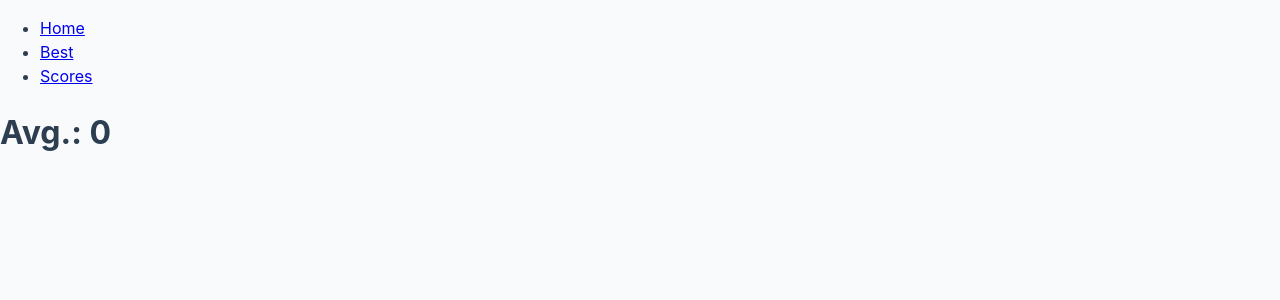
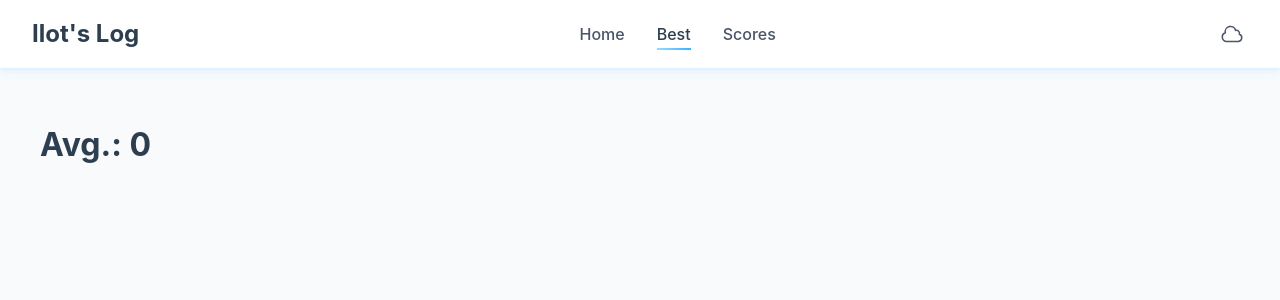
Before and after one commit to dodok8/Ilots-log, a SvelteKit app: page /best in a window 1280 px wide. Shown: the top 300 px of the page. Built offline with nearby package versions, Linux system fonts and the light colour scheme.

Commit message:
💄 add: Implement header component and update layout structure

```diff
--- a/src/routes/+layout.svelte
+++ b/src/routes/+layout.svelte
@@ -1,24 +1,29 @@
 <script lang="ts">
 	let { children } = $props();
-	import { page } from '$app/state';
+
 	import 'normalize.css';
 	import '../app.css';
+	import Header from './Header.svelte';
 </script>
 
 <nav>
-	<ul>
-		<li aria-current={page.url.pathname === '/' ? 'page' : undefined}>
-			<a href="/">Home</a>
-		</li>
-		<li aria-current={page.url.pathname === '/best' ? 'page' : undefined}>
-			<a href="/best">Best</a>
-		</li>
-		<li aria-current={page.url.pathname.startsWith('/log') ? 'page' : undefined}>
-			<a href="/scores">Scores</a>
-		</li>
-	</ul>
+	<Header />
 </nav>
 
 <main>
 	{@render children()}
 </main>
+
+<style>
+  nav {
+    position: sticky;
+    top: 0;
+    z-index: 100;
+  }
+
+  main {
+    max-width: 1200px;
+    margin: 0 auto;
+    padding: 2rem;
+  }
+</style>
--- /dev/null
+++ b/src/routes/Header.svelte
@@ -0,0 +1,108 @@
+<script lang="ts">
+	import { page } from '$app/state';
+</script>
+
+<div class="header">
+  <h1>Ilot's Log</h1>
+  <ul>
+    <li aria-current={page.url.pathname === '/' ? 'page' : undefined}>
+      <a href="/">Home</a>
+    </li>
+    <li aria-current={page.url.pathname === '/best' ? 'page' : undefined}>
+      <a href="/best">Best</a>
+    </li>
+    <li aria-current={page.url.pathname.startsWith('/scores') ? 'page' : undefined}>
+      <a href="/scores">Scores</a>
+    </li>
+  </ul>
+  <a href="/cloud" class="cloud-btn" aria-label="cloud save button" onclick={() => {window.alert("Not implemented yet!")}}>
+    <svg xmlns="http://www.w3.org/2000/svg" fill="none" viewBox="0 0 24 24" stroke-width="1.5" stroke="currentColor" class="size-6">
+      <path stroke-linecap="round" stroke-linejoin="round" d="M2.25 15a4.5 4.5 0 0 0 4.5 4.5H18a3.75 3.75 0 0 0 1.332-7.257 3 3 0 0 0-3.758-3.848 5.25 5.25 0 0 0-10.233 2.33A4.502 4.502 0 0 0 2.25 15Z" />
+    </svg>
+  </a>
+</div>
+
+<style>
+  .header {
+    display: flex;
+    align-items: center;
+    justify-content: space-between;
+    padding: 1rem 2rem;
+    background-color: #ffffff;
+    box-shadow:
+      0 2px 4px rgba(0, 162, 255, 0.1),
+      0 4px 12px rgba(0, 162, 255, 0.05);
+  }
+
+  h1 {
+    margin: 0;
+    font-size: 1.5rem;
+    color: #2c3e50;
+  }
+
+  ul {
+    display: flex;
+    gap: 2rem;
+    list-style: none;
+    margin: 0;
+    padding: 0;
+  }
+
+  li a {
+    text-decoration: none;
+    color: #4a5568;
+    font-weight: 500;
+    transition: all 0.2s ease;
+    padding-bottom: 0.25rem;
+    position: relative;
+  }
+
+  li a:hover {
+    color: #2c3e50;
+  }
+
+  li a:hover::after {
+    content: '';
+    position: absolute;
+    bottom: -2px;
+    left: 0;
+    width: 100%;
+    height: 2px;
+    background: linear-gradient(90deg, rgba(0, 162, 255, 0.2), rgba(0, 162, 255, 0.6));
+  }
+
+  li[aria-current="page"] a {
+    color: #2c3e50;
+  }
+
+  li[aria-current="page"] a::after {
+    content: '';
+    position: absolute;
+    bottom: -2px;
+    left: 0;
+    width: 100%;
+    height: 2px;
+    background: linear-gradient(90deg, rgba(0, 162, 255, 0.4), rgba(0, 162, 255, 0.8));
+  }
+
+  .cloud-btn {
+    color: #4a5568;
+    transition: all 0.2s ease;
+    display: flex;
+    align-items: center;
+    justify-content: center;
+    width: 32px;
+    height: 32px;
+    border-radius: 8px;
+  }
+
+  .cloud-btn:hover {
+    color: #2c3e50;
+    background: linear-gradient(135deg, rgba(0, 162, 255, 0.05), rgba(0, 162, 255, 0.1));
+  }
+
+  .size-6 {
+    width: 24px;
+    height: 24px;
+  }
+</style>
```
